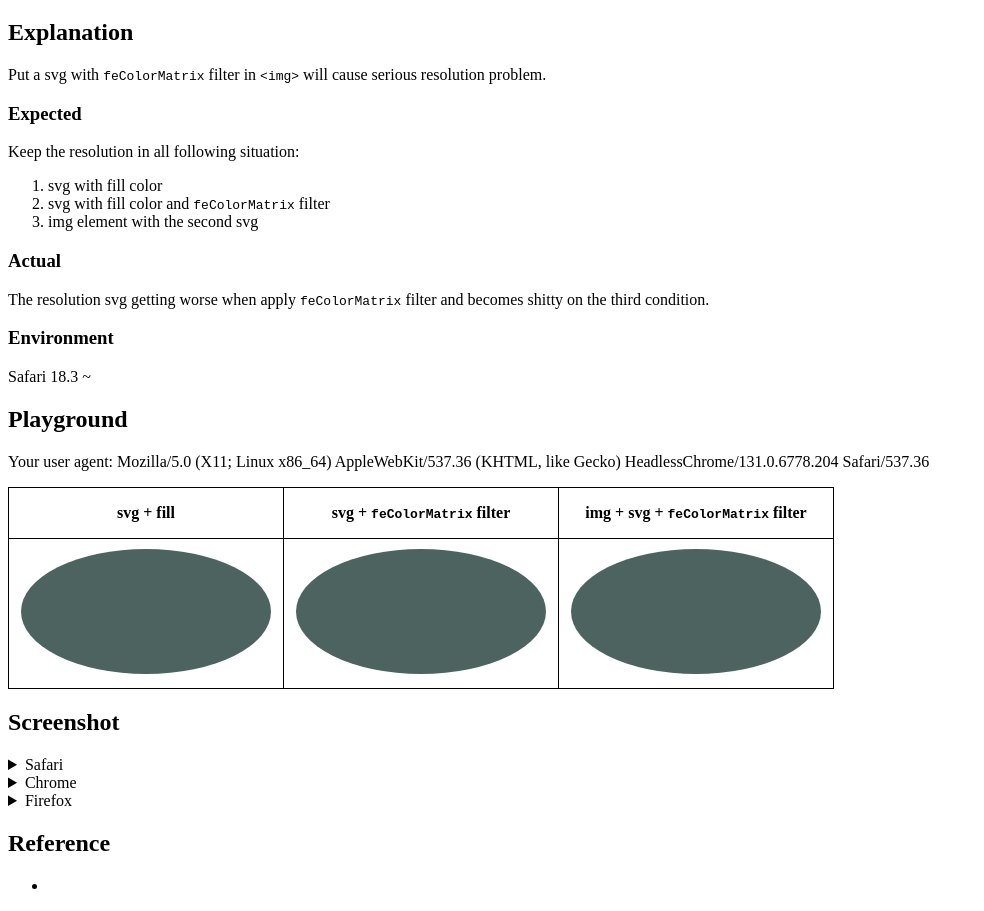
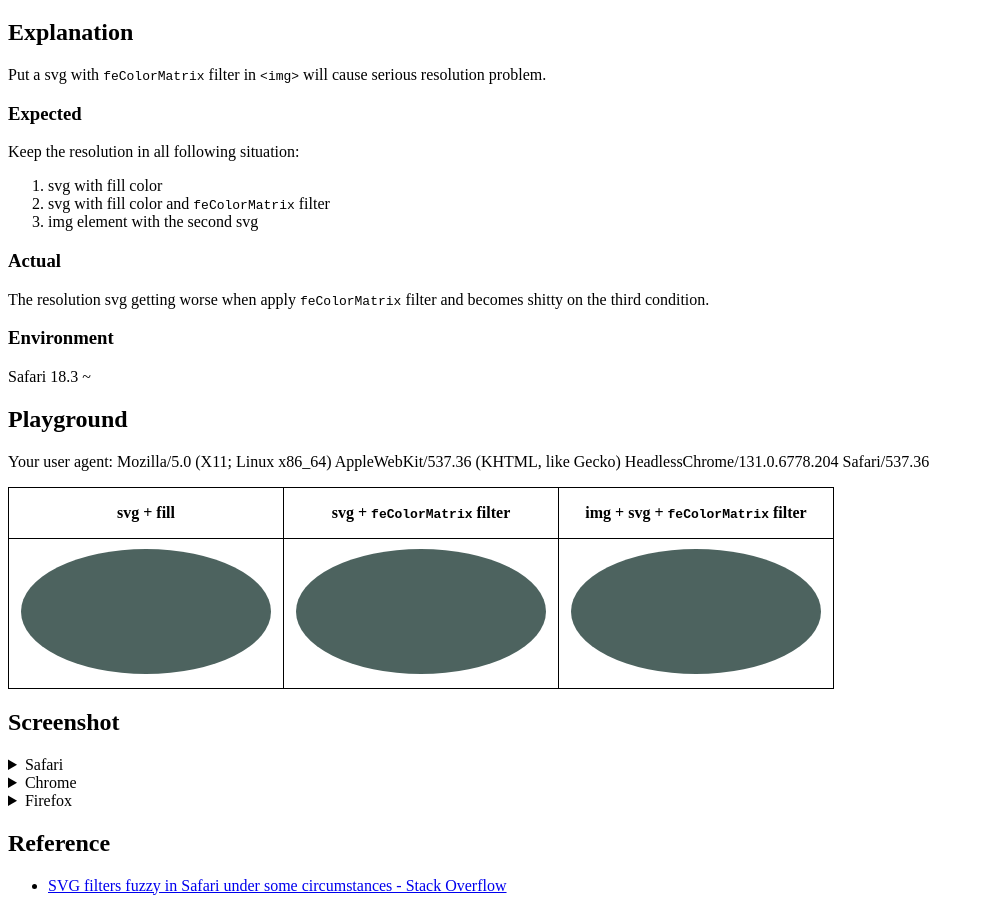
Before and after one commit to FlandreDaisuki/safari.always-hurts-my.work, a plain HTML site: page svg-with-fe-color-matrix-in-img/index.html in a window 1280 px wide. Shown: the part 61-972 px from the top of the page, without its empty margins (0-984 px from the left). Drawn offline with Linux system fonts and the light colour scheme.

Commit message:
chore: update ref

```diff
--- a/svg-with-fe-color-matrix-in-img/index.html
+++ b/svg-with-fe-color-matrix-in-img/index.html
@@ -113,7 +113,7 @@
   <footer>
     <h2>Reference</h2>
     <ul>
-      <li></li>
+      <li><a href="https://stackoverflow.com/a/47946201">SVG filters fuzzy in Safari under some circumstances - Stack Overflow</a></li>
     </ul>
   </footer>
 
```
